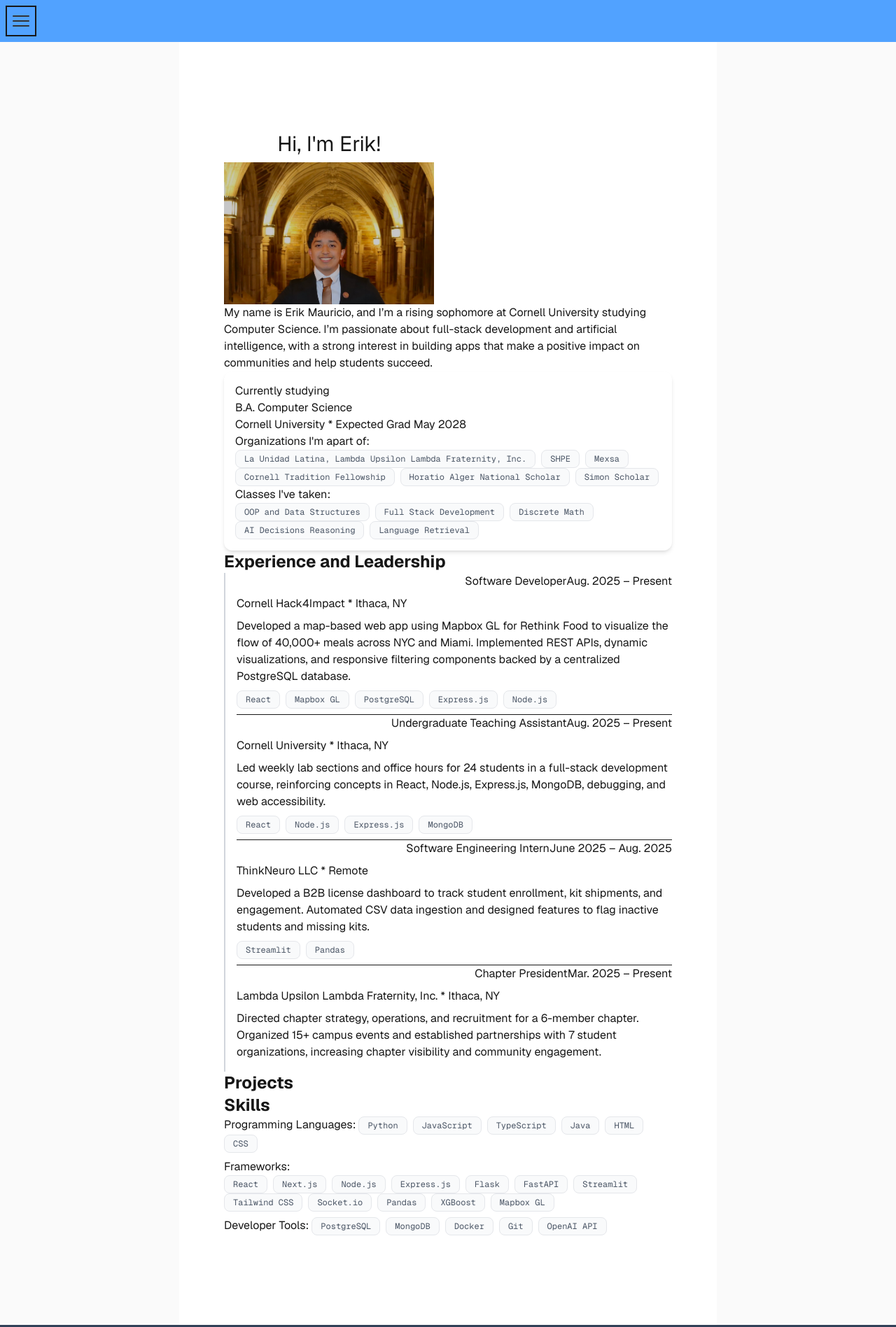
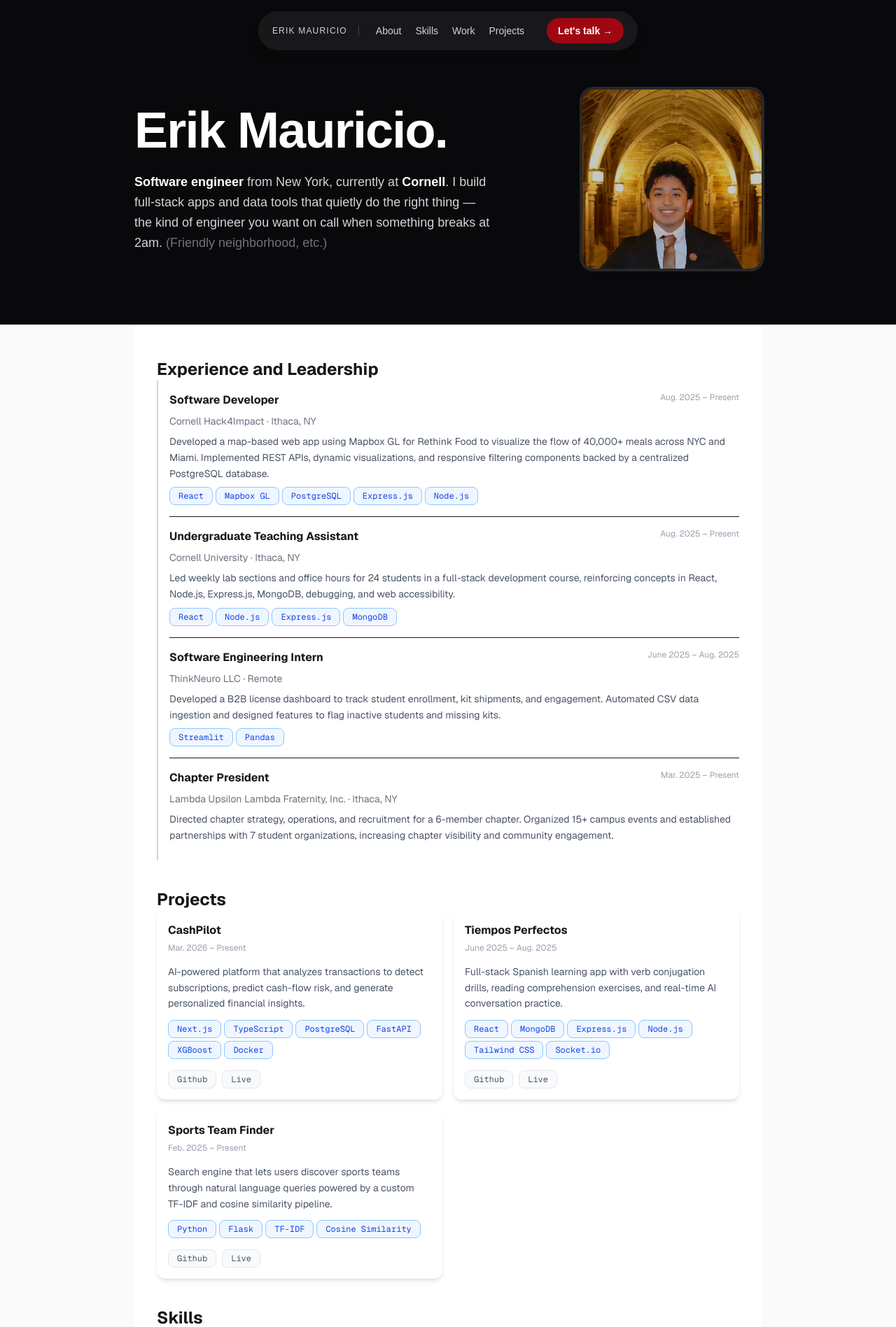
Before and after one commit to erik-mauricio/portfolio-website, a Next.js app: page / in a window 1280 px wide. Shown: the top 1897 px of the page at 70% size. Built offline with nearby package versions, Linux system fonts and the light colour scheme.

Commit message:
modified hero section and added nav bar

```diff
--- a/src/app/component-library/Chip.tsx
+++ b/src/app/component-library/Chip.tsx
@@ -1,11 +1,25 @@
 type ChipProps = {
   skill: string;
-  variant: string;
+  variant: "tech" | "class" | "org" | "programming" | "framework" | "tool" | "";
+};
+
+const variantStyles: Record<string, string> = {
+  tech: "border-blue-300 text-blue-700 bg-blue-50",
+  class: "border-red-400 text-red-800 bg-red-50",
+  org: "border-green-400 text-green-700 bg-green-50",
+  programming: "border-sky-400 text-sky-700 bg-sky-50",
+  framework: "border-purple-400 text-purple-700 bg-purple-50",
+  tool: "border-amber-400 text-amber-700 bg-amber-50",
+  "": "border-gray-200 text-gray-600 bg-gray-50",
 };
 
 export default function Chip({ skill, variant }: ChipProps) {
-    return (
-        <span className="inline-block text-xs px-3 py-1 rounded-lg border border-gray-200 text-gray-600 bg-gray-50 font-mono">
-        {skill}
-      </span>);
+  const colorClasses = variantStyles[variant] ?? variantStyles[""];
+  return (
+    <span
+      className={`inline-block text-xs px-3 py-1 rounded-lg border font-mono ${colorClasses}`}
+    >
+      {skill}
+    </span>
+  );
 }
--- a/src/app/component-library/ExperienceInfo.tsx
+++ b/src/app/component-library/ExperienceInfo.tsx
@@ -10,26 +10,23 @@ type ExperienceInfoProps = {
 
 export default function ExperienceInfo({company, title, location, description, date, techStack}: ExperienceInfoProps) {
   return (
-    <div className="flex flex-col space-y-2">
-      <div className="flex justify-end">
-        <h3 className="">{title}</h3>
-
-        <h3>{date}</h3>
+    <div className="flex flex-col gap-2 py-4">
+      <div className="flex justify-between items-start">
+        <span className="font-bold text-base">{title}</span>
+        <span className="text-xs text-gray-400 shrink-0 ml-4">{date}</span>
       </div>
 
-      <h3 className="">
-        {company} * {location}
-      </h3>
+      <div className="text-sm text-gray-500">
+        {company} · {location}
+      </div>
 
-      <p>{description}</p>
+      <p className="text-sm text-gray-600 leading-relaxed">{description}</p>
 
-      <div className="space-x-2 mb-2">
+      <div className="flex flex-wrap gap-1">
         {techStack.map((tech, index) => (
-          <Chip skill={tech} variant="" key={index}></Chip>
+          <Chip skill={tech} variant="tech" key={index}></Chip>
         ))}
       </div>
-
-
     </div>
   );
 }
--- a/src/app/page.tsx
+++ b/src/app/page.tsx
@@ -1,28 +1,11 @@
 "use client";
 import Image from "next/image";
-import { useState } from "react";
+
 import Card from "./component-library/Card";
 import Chip from "./component-library/Chip";
 import ExperienceInfo from "./component-library/ExperienceInfo";
 
 export default function Home() {
-  const organizations = [
-    "La Unidad Latina, Lambda Upsilon Lambda Fraternity, Inc.",
-    "SHPE",
-    "Mexsa",
-    "Cornell Tradition Fellowship",
-    "Horatio Alger National Scholar",
-    "Simon Scholar",
-  ];
-
-  const classes = [
-    "OOP and Data Structures",
-    "Full Stack Development",
-    "Discrete Math",
-    "AI Decisions Reasoning",
-    "Language Retrieval",
-  ];
-
   const languages = [
     "Python",
     "JavaScript",
@@ -104,6 +87,7 @@ export default function Home() {
       ],
       github: "https://github.com/erik-mauricio/cashpilot",
       live: "",
+      imageURI: "/images/cashpilot.png",
     },
     {
       title: "Tiempos Perfectos",
@@ -120,6 +104,7 @@ export default function Home() {
       ],
       github: "https://github.com/erik-mauricio/tiempos-perfectos",
       live: "",
+      imageURI: "/images/tiempos-perfectos.png",
     },
     {
       title: "Sports Team Finder",
@@ -129,82 +114,63 @@ export default function Home() {
       techStack: ["Python", "Flask", "TF-IDF", "Cosine Similarity"],
       github: "https://github.com/erik-mauricio/sports-team-finder",
       live: "",
+      imageURI: "/images/sports-team-finder.png",
     },
   ];
 
-  const [isHamburgerClicked, setIsHamburgerClicked] = useState(false);
-
   return (
     <>
-      <nav className="flex flex-row bg-blue-400 p-2 ">
-        <menu className="hidden flex flex-col text-center md:flex-row">
-          <a>Bio</a>
+      <nav className="fixed top-4 left-1/2 -translate-x-1/2 z-50 flex items-center gap-6 bg-zinc-900 text-white px-5 py-2.5 rounded-full shadow-lg text-sm whitespace-nowrap">
+        <div className="flex items-center gap-2 pr-4 border-r border-zinc-700">
+          <span className="uppercase tracking-widest text-xs font-medium text-zinc-300">Erik Mauricio</span>
+        </div>
 
-          <a>Skills</a>
+        <div className="flex items-center gap-5">
+          <a href="#about" className="text-zinc-300 hover:text-white transition-colors">About</a>
+          <a href="#skills" className="text-zinc-300 hover:text-white transition-colors">Skills</a>
+          <a href="#work" className="text-zinc-300 hover:text-white transition-colors">Work</a>
+          <a href="#projects" className="text-zinc-300 hover:text-white transition-colors">Projects</a>
+        </div>
 
-          <a>Experience</a>
+        <a
+          href="mailto:em882@cornell.edu"
+          className="ml-2 bg-red-800 hover:bg-red-700 transition-colors text-white font-bold px-4 py-2 rounded-full"
+        >
+          Let's talk →
+        </a>
+      </nav>
+      {/* Hero */}
+      <section id="about" className="w-full bg-zinc-950 text-white pt-32 pb-20 px-8">
+        <div className="max-w-4xl mx-auto flex items-center justify-between gap-12">
+          <div className="flex flex-col gap-6 max-w-lg">
+            <h1 className="text-7xl font-bold leading-none tracking-tight">
+              Erik Mauricio.
+            </h1>
+            <p className="text-zinc-300 text-lg leading-relaxed">
+              <span className="font-bold text-white">Software engineer</span> from New York, currently at{" "}
+              <span className="font-bold text-white">Cornell</span>. I build full-stack apps and data tools
+              that quietly do the right thing — the kind of engineer you want on call when something breaks
+              at 2am.{" "}
+              <span className="text-zinc-500">(Friendly neighborhood, etc.)</span>
+            </p>
+          </div>
 
-          <a>Projects</a>
-        </menu>
-
-        <button
-          className="p-2 border-2 hover:bg-blue-600"
-          aria-label="Menu"
-          onClick={() => setIsHamburgerClicked(!isHamburgerClicked)}
-        >
-          <svg width="24" height="24" viewBox="0 0 24 24">
-            <rect y="4" width="24" height="2" rx="1" fill="#333" />
-            <rect y="11" width="24" height="2" rx="1" fill="#333" />
-            <rect y="18" width="24" height="2" rx="1" fill="#333" />
-          </svg>
-        </button>
-      </nav>
-      <div className="flex flex-col flex-1 items-center justify-center bg-zinc-50 font-sans dark:bg-black">
-        <main className="flex flex-1 w-full max-w-3xl flex-col  py-32 px-16 bg-white dark:bg-black sm:items-start">
-          <div className="flex flex-col gap-2">
-            <h1 className="text-3xl text-center">Hi, I'm Erik!</h1>
-
+          <div className="shrink-0">
             <Image
               src="/images/headshot.jpg"
-              alt="Erik's headshot image"
-              width={300}
-              height={300}
+              alt="Erik Mauricio"
+              width={280}
+              height={280}
+              className="rounded-2xl object-cover w-64 h-64 ring-4 ring-zinc-800"
             />
           </div>
-          <p className="">
-            My name is Erik Mauricio, and I’m a rising sophomore at Cornell
-            University studying Computer Science. I’m passionate about
-            full-stack development and artificial intelligence, with a strong
-            interest in building apps that make a positive impact on communities
-            and help students succeed.
-          </p>
-          <Card>
-            <p>Currently studying</p>
+        </div>
+      </section>
 
-            <h3>B.A. Computer Science</h3>
+      <div className="flex flex-col flex-1 items-center justify-center bg-zinc-50 font-sans dark:bg-black">
+        <main className="flex flex-1 w-full max-w-4xl flex-col gap-10 pt-12 pb-12 px-8 bg-white dark:bg-black sm:items-start">
 
-            <h3>Cornell University * Expected Grad May 2028</h3>
-
-            <p>
-              Organizations I'm apart of:{" "}
-              <div className="space-x-2">
-                {organizations.map((orgName, index) => (
-                  <Chip skill={orgName} variant="" key={index}></Chip>
-                ))}{" "}
-              </div>
-            </p>
-
-            <p>
-              Classes I've taken:{" "}
-              <div className="space-x-2">
-              {classes.map((className, index) => (
-                <Chip skill={className} variant="" key={index}></Chip>
-              ))}{" "}
-              </div>
-            </p>
-          </Card>
-
-          <div>
+          <section id="work">
             <h2 className="font-bold text-2xl">Experience and Leadership</h2>
 
             <div className="border-l-2 border-gray-300 pl-4 divide-y">
@@ -220,39 +186,74 @@ export default function Home() {
                 />
               ))}
             </div>
-          </div>
+          </section>
 
-          <div>
+          <section id="projects">
             <h2 className="font-bold text-2xl">Projects</h2>
-          </div>
 
-          <section>
+            <div className="flex flex-wrap gap-4 ">
+              {projects.map((project, index) => (
+                <div
+                  key={index}
+                  className="w-full sm:w-[calc(50%-0.5rem)] "
+                >
+                  <Card>
+                    <div className="flex flex-col gap-3">
+                      <div>
+                        <h3 className="font-bold text-base">{project.title}</h3>
+                        <span className="text-xs text-gray-400">{project.date}</span>
+                      </div>
+
+                      <p className="text-sm text-gray-600 leading-relaxed">{project.description}</p>
+
+                      <div className="flex flex-wrap gap-1">
+                        {project.techStack.map((tech, index) => (
+                          <Chip skill={tech} variant="tech" key={index}></Chip>
+                        ))}
+                      </div>
+
+                      <div className="flex gap-2 pt-1">
+                        <button className="inline-block text-xs px-3 py-1 rounded-lg border border-gray-200 text-gray-600 bg-gray-50 font-mono">
+                          Github
+                        </button>
+                        <button className="inline-block text-xs px-3 py-1 rounded-lg border border-gray-200 text-gray-600 bg-gray-50 font-mono">
+                          Live
+                        </button>
+                      </div>
+                    </div>
+                  </Card>
+                </div>
+              ))}
+            </div>
+          </section>
+
+          <section id="skills">
             <h2 className="font-bold text-2xl">Skills</h2>
 
             <div className="space-y-2">
               <h3>
                 <div className="space-x-2">
-                  Programming Languages:{" "}
+                  <span className="font-bold">Programming Languages:</span>{" "}
                   {languages.map((lang, index) => (
-                    <Chip skill={lang} variant="" key={index}></Chip>
+                    <Chip skill={lang} variant="programming" key={index}></Chip>
                   ))}{" "}
                 </div>
               </h3>
 
               <h3>
-                Frameworks:{" "}
+                <span className="font-bold">Frameworks:</span>{" "}
                 <div className="space-x-2">
                   {technologies.map((lang, index) => (
-                    <Chip skill={lang} variant="" key={index}></Chip>
+                    <Chip skill={lang} variant="framework" key={index}></Chip>
                   ))}
                 </div>
               </h3>
 
               <h3>
                 <div className="space-x-2">
-                  Developer Tools:{" "}
+                  <span className="font-bold">Developer Tools:</span>{" "}
                   {tools.map((lang, index) => (
-                    <Chip skill={lang} variant="" key={index}></Chip>
+                    <Chip skill={lang} variant="tool" key={index}></Chip>
                   ))}
                 </div>
               </h3>
```
